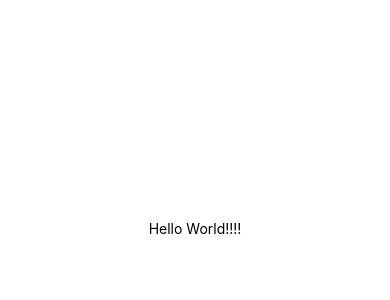
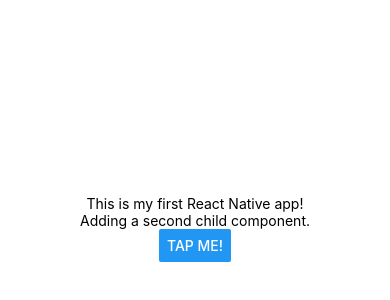
Before and after one commit to noahneville/goals-app-reactnative, a React Native app: screen / in a window 390 px wide. Shown: the part 194-494 px from the top of the page. Built offline with nearby package versions, Linux system fonts and the light colour scheme.

Commit message:
fixing merge conflicts

```diff
--- a/App.js
+++ b/App.js
@@ -1,11 +1,13 @@
-import { StatusBar } from 'expo-status-bar';
-import { StyleSheet, Text, View } from 'react-native';
+//import { StatusBar } from 'expo-status-bar';
+import { StyleSheet, Text, View, Button } from 'react-native';
 
 export default function App() {
   return (
     <View style={styles.container}>
-      <Text>Hello World!!!!</Text>
-      <StatusBar style="auto" />
+      <Text>This is my first React Native app!</Text>
+      <Text>Adding a second child component.</Text>
+      {/* <StatusBar style="auto" /> */}
+      <Button title='Tap me!' />
     </View>
   );
 }
--- a/package.json
+++ b/package.json
@@ -11,6 +11,7 @@
   },
   "dependencies": {
     "expo": "~44.0.0",
+    "expo-cli": "^5.5.1",
     "expo-status-bar": "~1.2.0",
     "react": "17.0.1",
     "react-dom": "17.0.1",
```
